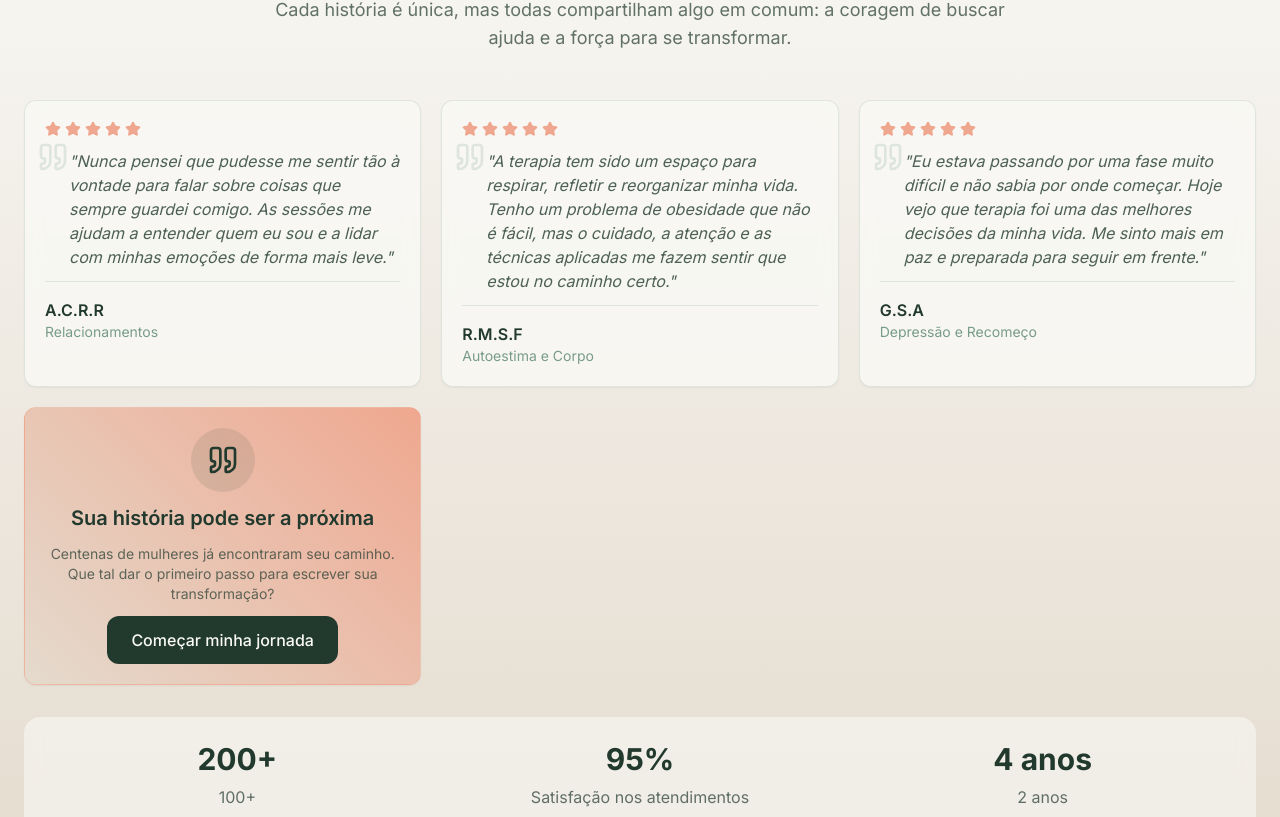
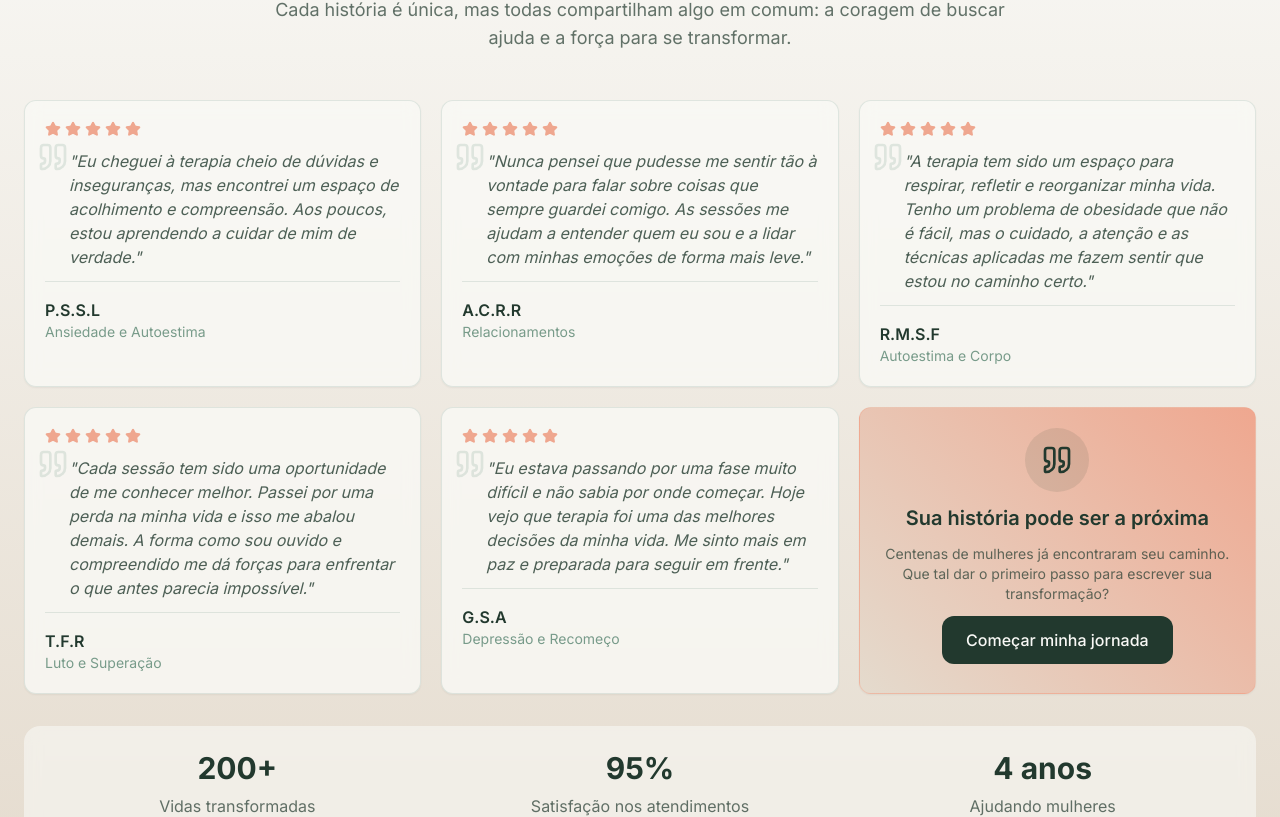
Before and after one commit to AlisonPinha/fernandapinhapsicologa, a React (Vite) app: page / in a window 1280 px wide. Shown: the part 3270-4087 px from the top of the page. Built offline with nearby package versions, Linux system fonts and the light colour scheme.

Commit message:
Reverted to commit 6493b7f4bbbf4fb54fec7d5a28fd3aac4f5c3942

```diff
--- a/src/components/TestimonialsSection.tsx
+++ b/src/components/TestimonialsSection.tsx
@@ -1,20 +1,40 @@
-import { Card, CardContent } from "@/components/ui/card";
-import { Star, Quote } from "lucide-react";
+import { Card, CardContent } from "@/components/ui/card"
+import { Star, Quote } from "lucide-react"
+import { useLeadCapture } from "@/hooks/useLeadCapture"
+
 export function TestimonialsSection() {
-  const testimonials = [{
+  const { openModal } = useLeadCapture();
+
+  const testimonials = [
+    {
+      name: "P.S.S.L",
+      text: "Eu cheguei à terapia cheio de dúvidas e inseguranças, mas encontrei um espaço de acolhimento e compreensão. Aos poucos, estou aprendendo a cuidar de mim de verdade.",
+      category: "Ansiedade e Autoestima"
+    },
+    {
       name: "A.C.R.R",
       text: "Nunca pensei que pudesse me sentir tão à vontade para falar sobre coisas que sempre guardei comigo. As sessões me ajudam a entender quem eu sou e a lidar com minhas emoções de forma mais leve.",
       category: "Relacionamentos"
-  }, {
+    },
+    {
       name: "R.M.S.F",
       text: "A terapia tem sido um espaço para respirar, refletir e reorganizar minha vida. Tenho um problema de obesidade que não é fácil, mas o cuidado, a atenção e as técnicas aplicadas me fazem sentir que estou no caminho certo.",
       category: "Autoestima e Corpo"
-  }, {
+    },
+    {
+      name: "T.F.R",
+      text: "Cada sessão tem sido uma oportunidade de me conhecer melhor. Passei por uma perda na minha vida e isso me abalou demais. A forma como sou ouvido e compreendido me dá forças para enfrentar o que antes parecia impossível.",
+      category: "Luto e Superação"
+    },
+    {
       name: "G.S.A",
       text: "Eu estava passando por uma fase muito difícil e não sabia por onde começar. Hoje vejo que terapia foi uma das melhores decisões da minha vida. Me sinto mais em paz e preparada para seguir em frente.",
       category: "Depressão e Recomeço"
-  }];
-  return <section id="depoimentos" className="py-10 md:py-16 lg:py-20 bg-gradient-soft">
+    }
+  ]
+
+  return (
+    <section id="depoimentos" className="py-10 md:py-16 lg:py-20 bg-gradient-soft">
       <div className="container px-4 md:px-6">
         {/* Header */}
         <div className="text-center max-w-3xl mx-auto mb-10 md:mb-12">
@@ -29,12 +49,15 @@ export function TestimonialsSection() {
 
         {/* Testimonials Grid */}
         <div className="grid grid-cols-1 md:grid-cols-2 lg:grid-cols-3 gap-4 md:gap-5 mb-6 md:mb-8">
-          {testimonials.map((testimonial, index) => <Card key={index} className="border-rute/20 hover:shadow-soft transition-all duration-300 bg-maria/80 backdrop-blur">
+          {testimonials.map((testimonial, index) => (
+            <Card key={index} className="border-rute/20 hover:shadow-soft transition-all duration-300 bg-maria/80 backdrop-blur">
               <CardContent className="p-5">
                 <div className="space-y-3">
                   {/* Stars */}
                   <div className="flex gap-1">
-                    {[...Array(5)].map((_, i) => <Star key={i} className="h-4 w-4 fill-debora text-debora" />)}
+                    {[...Array(5)].map((_, i) => (
+                      <Star key={i} className="h-4 w-4 fill-debora text-debora" />
+                    ))}
                   </div>
 
                   {/* Quote */}
@@ -52,7 +75,8 @@ export function TestimonialsSection() {
                   </div>
                 </div>
               </CardContent>
-            </Card>)}
+            </Card>
+          ))}
 
           {/* Special CTA Card */}
           <Card className="border-debora/40 bg-gradient-warm hover:shadow-elegant transition-all duration-300 col-span-1 md:col-span-2 lg:col-span-1">
@@ -71,10 +95,13 @@ export function TestimonialsSection() {
                   Que tal dar o primeiro passo para escrever sua transformação?
                 </p>
 
-                <a href="https://wa.me/5571981932301?text=Ol%C3%A1%2C%20quero%20come%C3%A7ar%20minha%20jornada%20de%20transforma%C3%A7%C3%A3o" target="_blank" rel="noopener noreferrer" className="inline-flex items-center justify-center px-4 md:px-6 py-2 md:py-3 bg-ester text-maria rounded-xl font-medium hover:shadow-soft transition-all duration-300 hover:scale-105 text-sm md:text-base w-full sm:w-auto">
+                <button
+                  onClick={openModal}
+                  className="inline-flex items-center justify-center px-4 md:px-6 py-2 md:py-3 bg-ester text-maria rounded-xl font-medium hover:shadow-soft transition-all duration-300 hover:scale-105 text-sm md:text-base w-full sm:w-auto"
+                >
                   <span className="hidden sm:inline">Começar minha jornada</span>
                   <span className="sm:hidden">Começar jornada</span>
-                </a>
+                </button>
               </div>
             </CardContent>
           </Card>
@@ -84,7 +111,7 @@ export function TestimonialsSection() {
         <div className="grid grid-cols-1 sm:grid-cols-3 gap-5 md:gap-6 bg-maria/60 backdrop-blur rounded-2xl p-5 md:p-6">
           <div className="text-center">
             <div className="text-2xl md:text-3xl font-bold text-ester mb-2">200+</div>
-            <div className="text-sm md:text-base text-ester/70">100+</div>
+            <div className="text-sm md:text-base text-ester/70">Vidas transformadas</div>
           </div>
           <div className="text-center">
             <div className="text-2xl md:text-3xl font-bold text-ester mb-2">95%</div>
@@ -92,9 +119,10 @@ export function TestimonialsSection() {
           </div>
           <div className="text-center">
             <div className="text-2xl md:text-3xl font-bold text-ester mb-2">4 anos</div>
-            <div className="text-sm md:text-base text-ester/70">2 anos</div>
+            <div className="text-sm md:text-base text-ester/70">Ajudando mulheres</div>
           </div>
         </div>
       </div>
-    </section>;
+    </section>
+  )
 }
```
Lines whose indentation alone changed are shown as unchanged.
